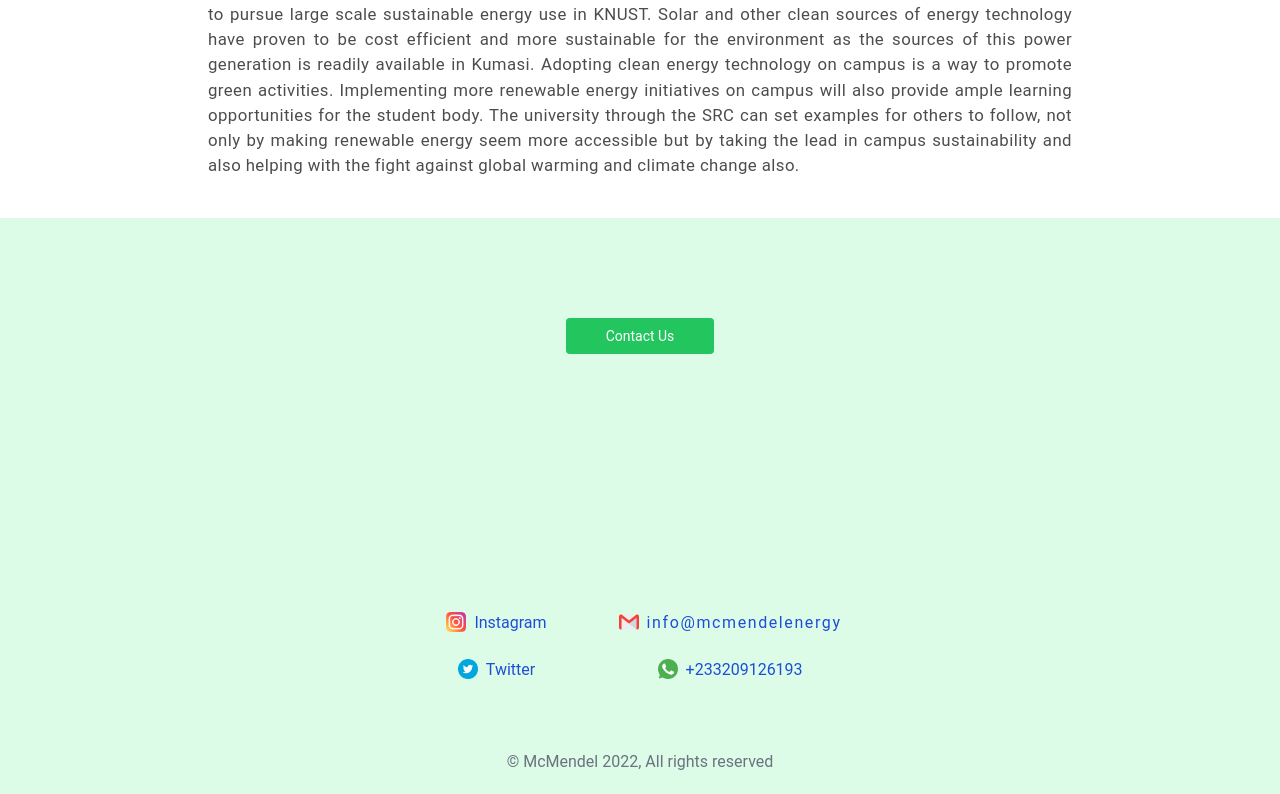
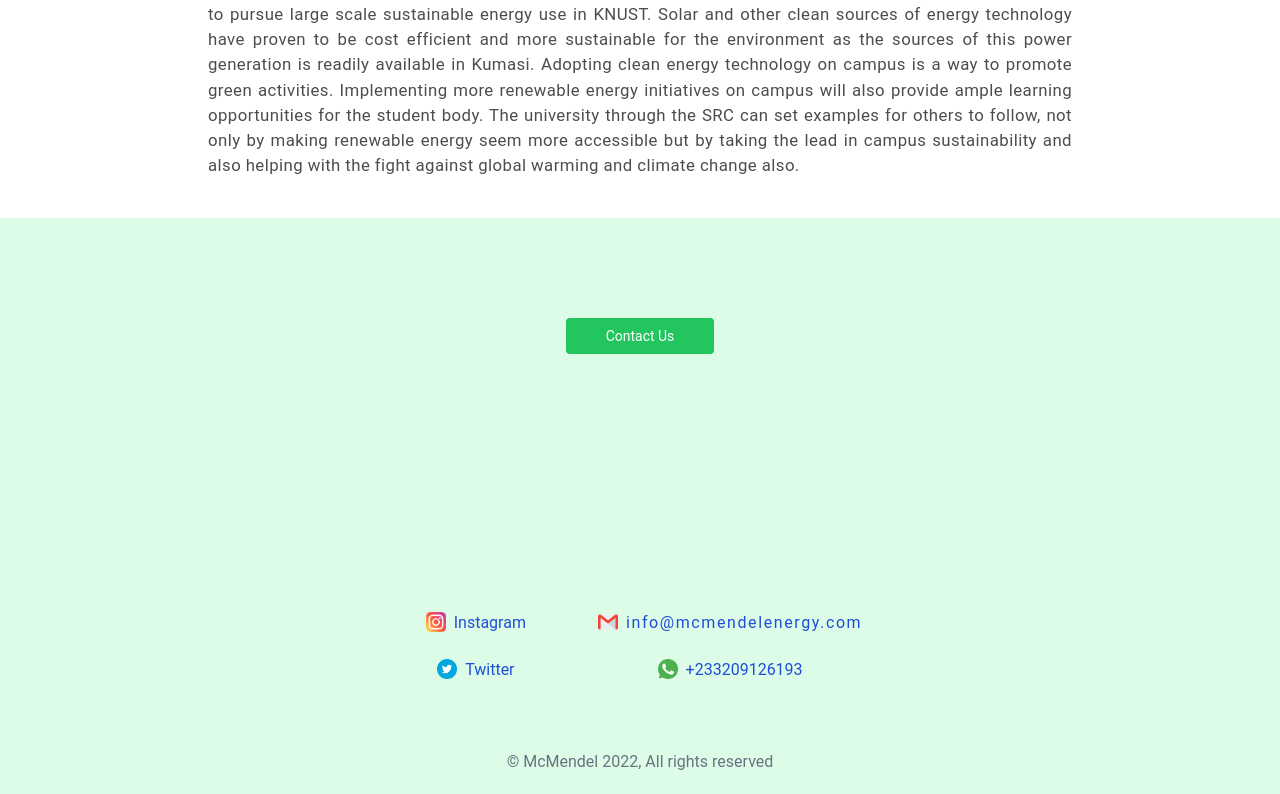
Before and after one commit to buabaj/mcmendel, a Next.js app: page / in a window 1280 px wide. Shown: the part 3904-4698 px from the top of the page. Built offline with nearby package versions, Linux system fonts and the light colour scheme.

Commit message:
some touches

```diff
--- a/components/home/index.jsx
+++ b/components/home/index.jsx
@@ -189,7 +189,7 @@ function Index() {
                             <div className="flex flex-col gap-5">
                                 <div><Image height="20" width="20" layout="fixed" src="/gmail.png" alt="icon" />
                                     <span onClick={mailto} className="relative text-blue-700 cursor-pointer tracking-widest left-2 -top-1">
-                                        info@mcmendelenergy
+                                        info@mcmendelenergy.com
                                     </span>
                                 </div>
 
```
